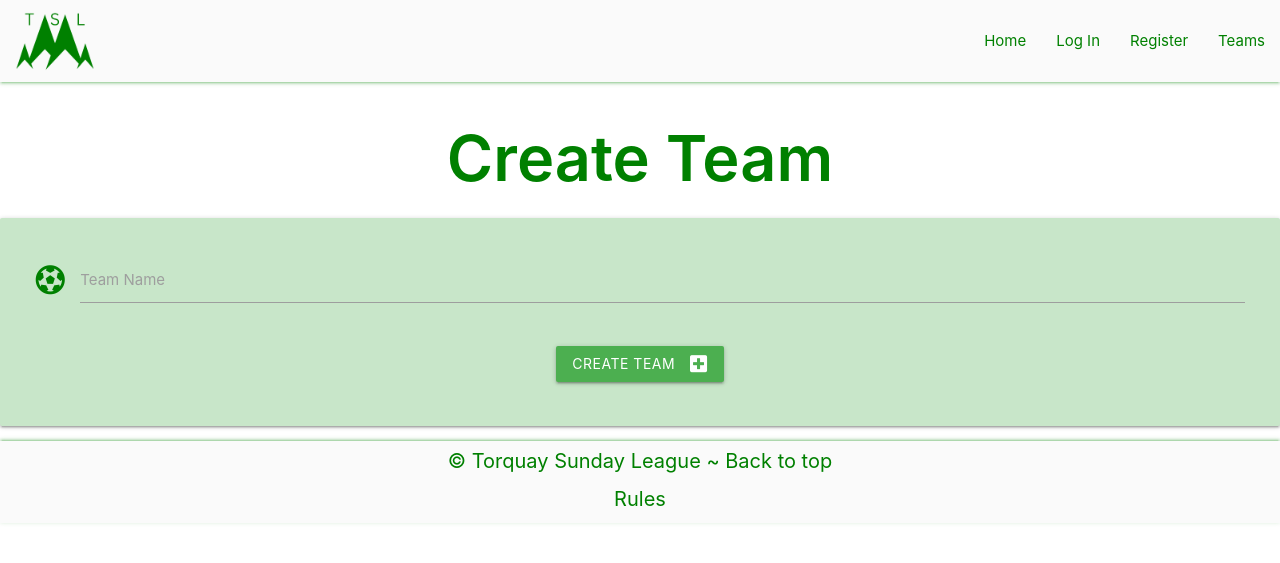
After one commit to ryanmcnally93/project-three-torquay-sunday-league, a Flask app: page /create_team in a window 1280 px wide. The commit adds this page. Shown: the top 563 px of the page. Run offline with Flask 3, Linux system fonts and the light colour scheme.

Commit message:
Add POST functionality for create_team

```diff
--- a/torquay_sunday_league/routes.py
+++ b/torquay_sunday_league/routes.py
@@ -1,4 +1,4 @@
-from flask import render_template
+from flask import render_template, request, redirect, url_for
 from torquay_sunday_league import app, db
 from torquay_sunday_league.models import Team, Player
 
@@ -13,6 +13,11 @@ def teams():
     return render_template("teams.html")
 
 
-@app.route("/add_team", methods=["GET", "POST"])
-def add_team():
-    return render_template("add_team.html")
+@app.route("/create_team", methods=["GET", "POST"])
+def create_team():
+    if request.method == "POST":
+        team = Team(team_name=request.form.get("team_name"))
+        db.session.add(team)
+        db.session.commit()
+        return redirect(url_for("teams"))
+    return render_template("create_team.html")
--- a/torquay_sunday_league/static/css/style.css
+++ b/torquay_sunday_league/static/css/style.css
@@ -136,3 +136,7 @@ footer p {
 #rules-link:hover {
     background-color: rgba(0,0,0,0.1);
 }
+
+.fa-futbol {
+    color: green;
+}
--- a/torquay_sunday_league/templates/add_team.html
+++ /dev/null
@@ -1,6 +0,0 @@
-{% extends "base.html" %}
-{% block content %}
-
-<h1 class="main-heading">Add Team</h1>
-
-{% endblock %}
--- /dev/null
+++ b/torquay_sunday_league/templates/create_team.html
@@ -0,0 +1,27 @@
+{% extends "base.html" %}
+{% block content %}
+
+<h1 class="main-heading">Create Team</h1>
+
+<div class="row card-panel green lighten-4">
+    <form class="col s12" method="POST" action="{{ url_for('create_team') }}">
+        <!-- Team Name -->
+        <div class="row">
+            <div class="input-field col s12">
+                <i class="fas fa-solid fa-futbol prefix"></i>
+                <input id="team_name" name="team_name" minlength="3" maxlength="20" type="text" class="validate" required>
+                <label for="team_name">Team Name</label>
+            </div>
+        </div>
+        <!-- Submit -->
+        <div class="row">
+            <div class="col s12 center-align">
+                <button type="submit" class="btn green">
+                    Create Team <i class="fas fa-plus-square right"></i>
+                </button>
+            </div>
+        </div>
+    </form>
+</div>
+
+{% endblock %}
--- a/torquay_sunday_league/templates/teams.html
+++ b/torquay_sunday_league/templates/teams.html
@@ -5,8 +5,8 @@
 
 <div class="row">
     <div class="col s12 center-align">
-        <a href="{{ url_for('add_team') }}" class="btn green">
-            Add Team <i class="fas fa-plus-square right"></i>
+        <a href="{{ url_for('create_team') }}" class="btn green">
+            Create Team <i class="fas fa-plus-square right"></i>
         </a>
     </div>
 </div>
```
